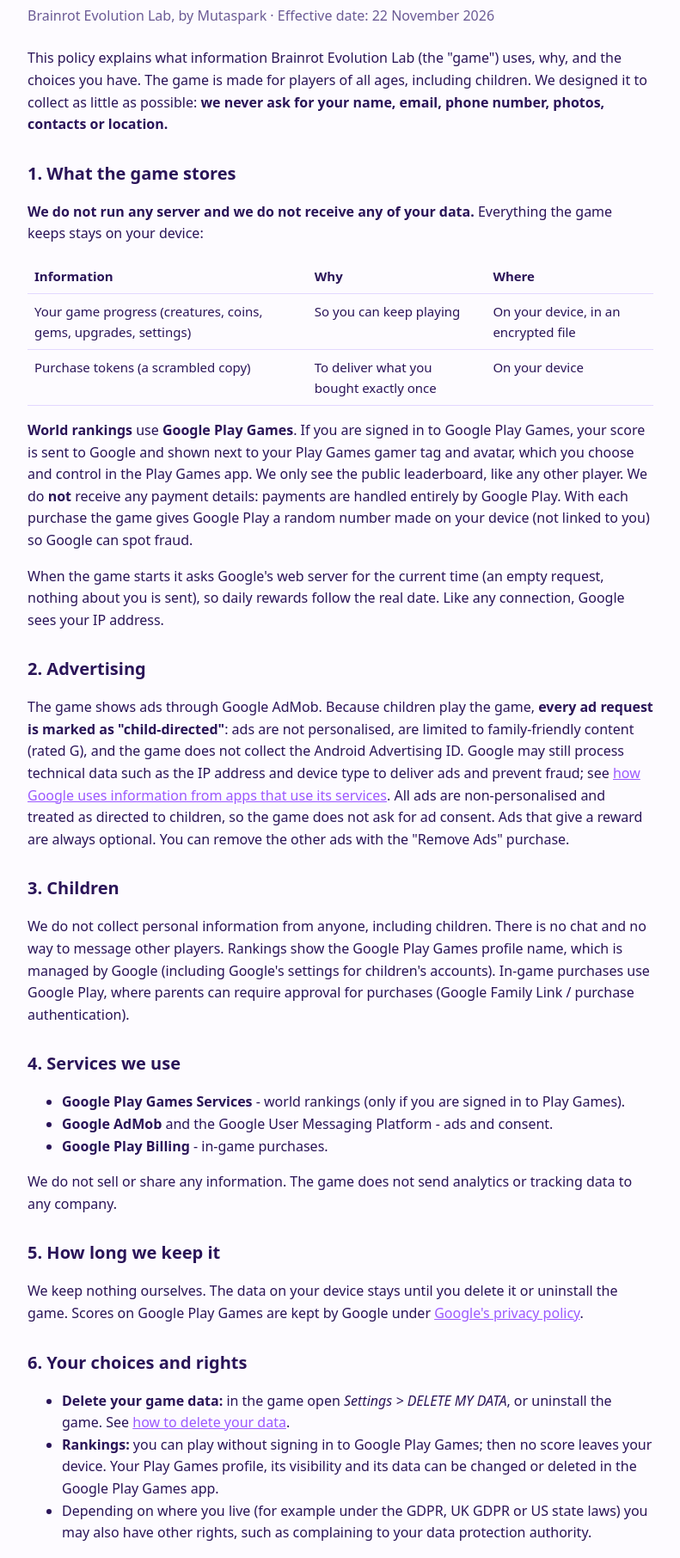
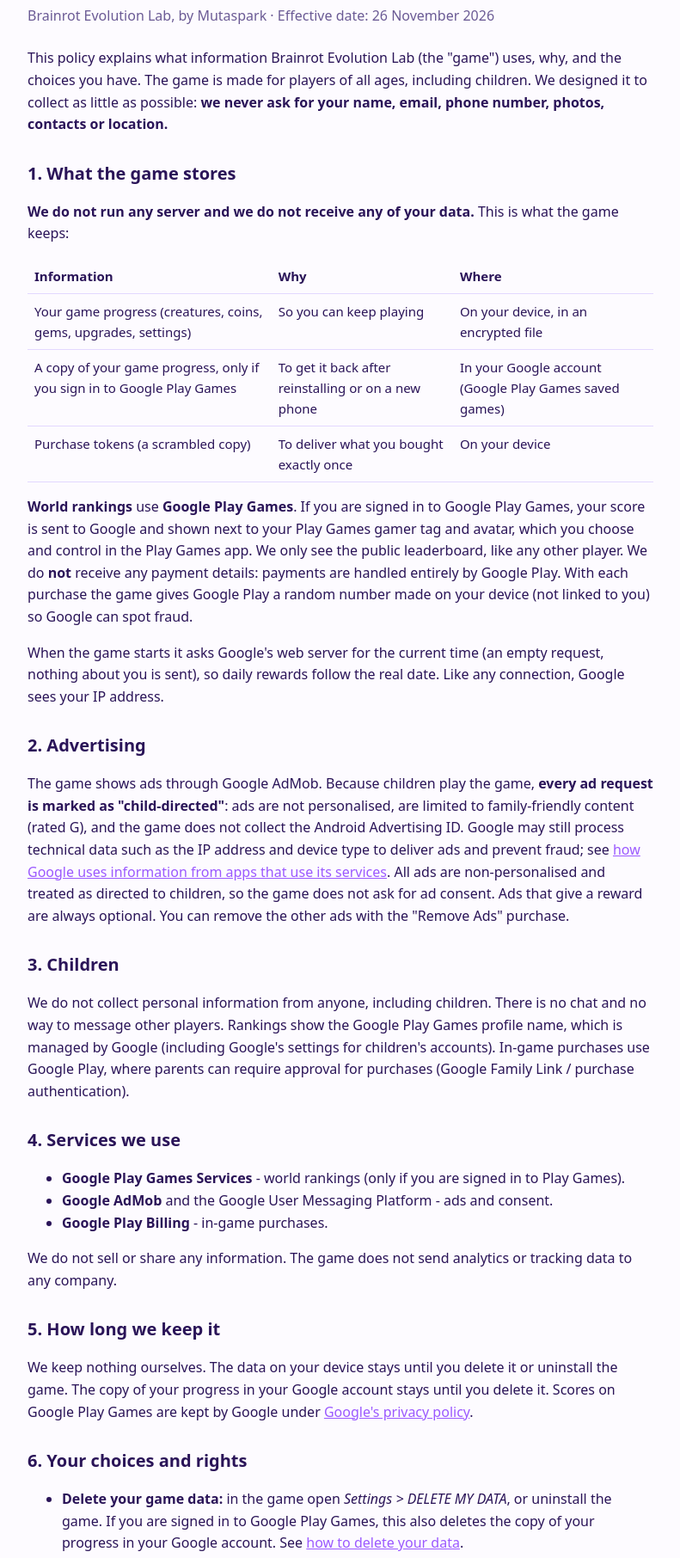
Before and after one commit to mutaspark/mutaspark.github.io, a plain HTML site: page privacy.html in a window 1280 px wide. Shown: the part 75-1887 px from the top of the page at 86% size, without its empty margins (244-1035 px from the left). Drawn offline with Linux system fonts and the light colour scheme.

Commit message:
Add files via upload

```diff
--- a/privacy.html
+++ b/privacy.html
@@ -9,18 +9,18 @@
 <body>
 <main>
 <h1>Privacy Policy</h1>
-<p class="meta">Brainrot Evolution Lab, by Mutaspark &middot; Effective date: 22 November 2026</p>
+<p class="meta">Brainrot Evolution Lab, by Mutaspark &middot; Effective date: 26 November 2026</p>
 
 <p>This policy explains what information Brainrot Evolution Lab (the "game") uses, why, and the choices you have.
 The game is made for players of all ages, including children. We designed it to collect as little as possible:
 <strong>we never ask for your name, email, phone number, photos, contacts or location.</strong></p>
 
 <h2>1. What the game stores</h2>
-<p><strong>We do not run any server and we do not receive any of your data.</strong> Everything the game keeps stays on
-your device:</p>
+<p><strong>We do not run any server and we do not receive any of your data.</strong> This is what the game keeps:</p>
 <table>
 <tr><th>Information</th><th>Why</th><th>Where</th></tr>
 <tr><td>Your game progress (creatures, coins, gems, upgrades, settings)</td><td>So you can keep playing</td><td>On your device, in an encrypted file</td></tr>
+<tr><td>A copy of your game progress, only if you sign in to Google Play Games</td><td>To get it back after reinstalling or on a new phone</td><td>In your Google account (Google Play Games saved games)</td></tr>
 <tr><td>Purchase tokens (a scrambled copy)</td><td>To deliver what you bought exactly once</td><td>On your device</td></tr>
 </table>
 <p><strong>World rankings</strong> use <strong>Google Play Games</strong>. If you are signed in to Google Play Games, your
@@ -55,15 +55,17 @@ settings for children's accounts). In-game purchases use Google Play, where pare
 <p>We do not sell or share any information. The game does not send analytics or tracking data to any company.</p>
 
 <h2>5. How long we keep it</h2>
-<p>We keep nothing ourselves. The data on your device stays until you delete it or uninstall the game. Scores on
+<p>We keep nothing ourselves. The data on your device stays until you delete it or uninstall the game. The copy of your
+progress in your Google account stays until you delete it. Scores on
 Google Play Games are kept by Google under
 <a href="https://policies.google.com/privacy">Google's privacy policy</a>.</p>
 
 <h2>6. Your choices and rights</h2>
 <ul>
 <li><strong>Delete your game data:</strong> in the game open <em>Settings &gt; DELETE MY DATA</em>, or uninstall the game.
+If you are signed in to Google Play Games, this also deletes the copy of your progress in your Google account.
 See <a href="delete-account.html">how to delete your data</a>.</li>
-<li><strong>Rankings:</strong> you can play without signing in to Google Play Games; then no score leaves your device.
+<li><strong>Rankings:</strong> you can play without signing in to Google Play Games; then no score or progress leaves your device.
 Your Play Games profile, its visibility and its data can be changed or deleted in the Google Play Games app.</li>
 <li>Depending on where you live (for example under the GDPR, UK GDPR or US state laws) you may also have other rights,
 such as complaining to your data protection authority.</li>
```
Also changed, not shown: delete-account.html (+4 -4 lines).
